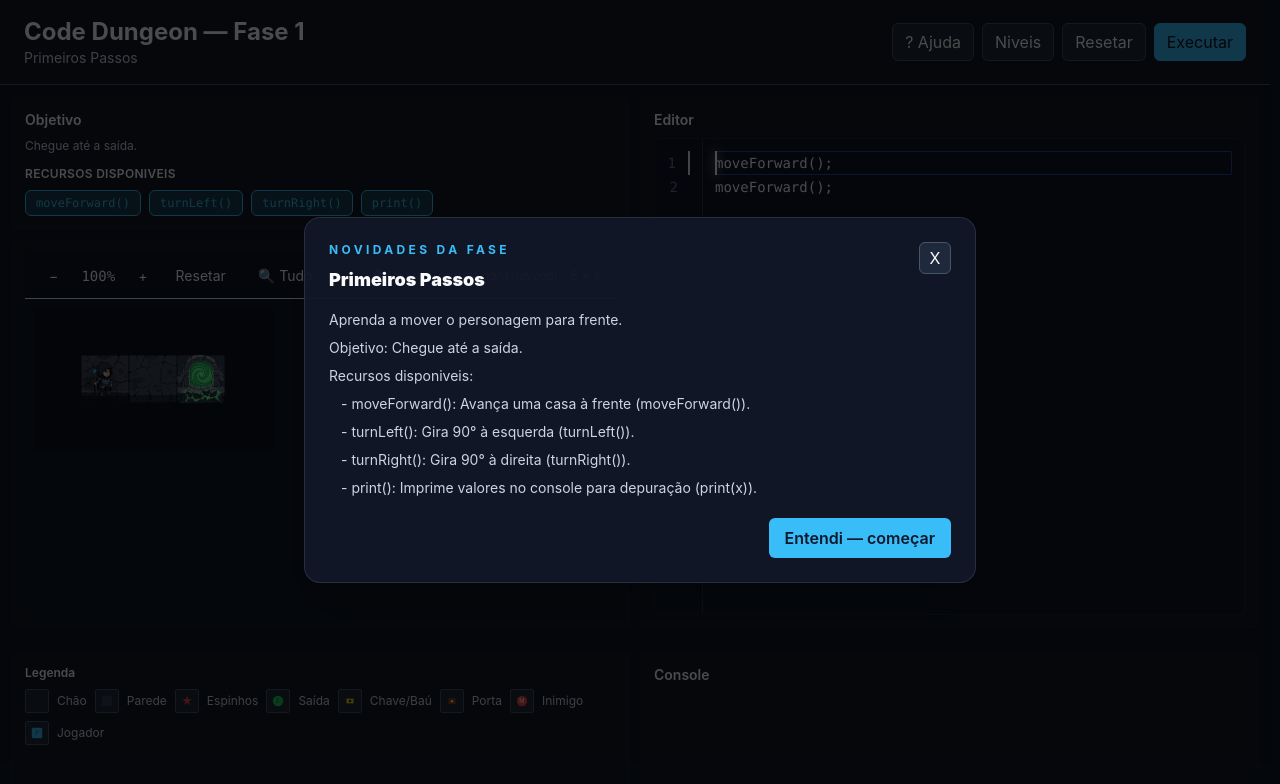
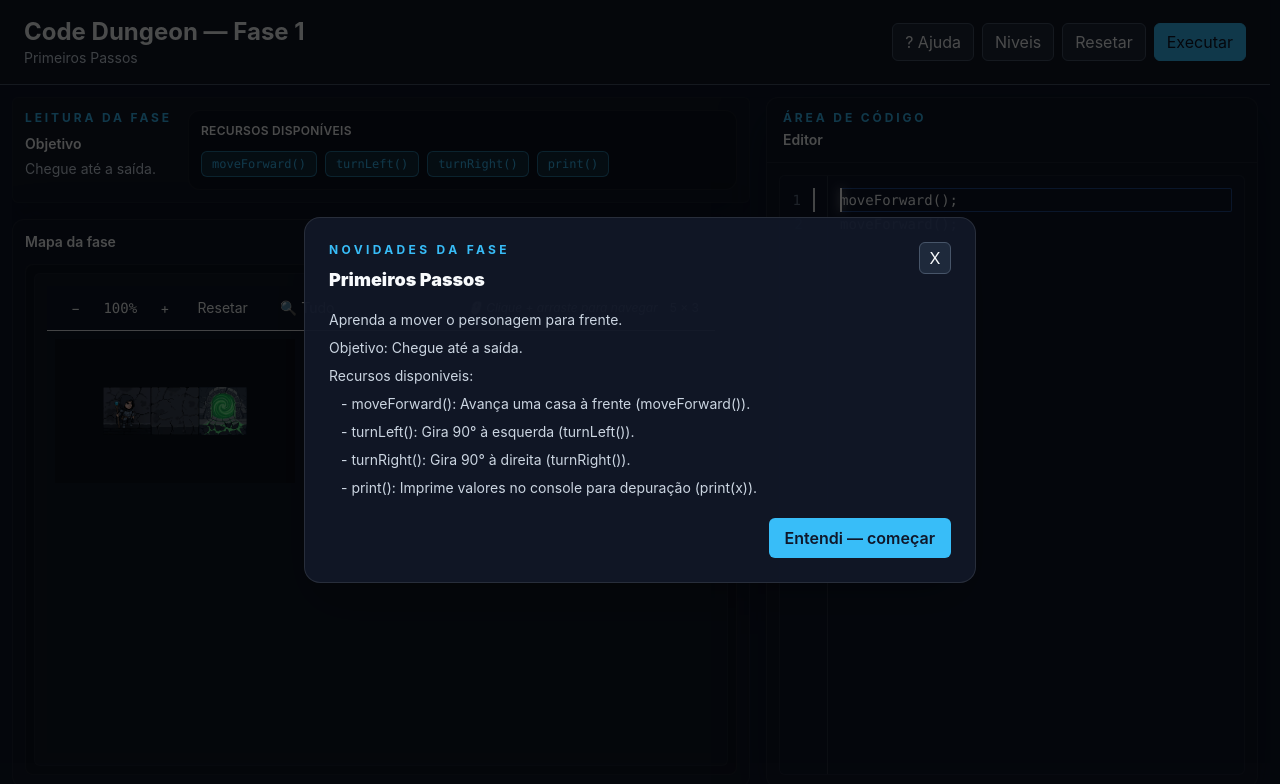
Before and after one commit to vinicius-pascoal/Code-Dungeon, a Next.js app: page /game in a window 1280 px wide. Shown: the top 784 px of the page. Built offline with nearby package versions, Linux system fonts and the light colour scheme.

Commit message:
update game page

```diff
--- a/src/components/game/GamePage.tsx
+++ b/src/components/game/GamePage.tsx
@@ -577,19 +577,24 @@ export default function GamePage() {
         </div>
       ) : null}
 
-      <main className="flex-1 grid grid-cols-2 gap-3 p-3 overflow-hidden">
-        {/* Grid - top left */}
-        <div className="flex flex-col gap-3 overflow-hidden">
-          <div className="panel p-3 rounded-md flex-shrink-0">
-            <h2 className="font-semibold text-sm mb-2">Objetivo</h2>
-            <p className="text-xs text-secondaryText mb-3">{selectedLevel.objective}</p>
-            <div className="mt-3">
-              <h3 className="text-xs font-semibold text-primaryText uppercase tracking-wide mb-2">Recursos Disponiveis</h3>
-              <div className="flex flex-wrap gap-2">
+      <main className="flex-1 min-h-0 overflow-hidden p-3">
+        <div className="grid h-full min-h-0 grid-cols-1 gap-4 xl:grid-cols-[minmax(0,1.35fr)_minmax(360px,0.9fr)]">
+          <section className="flex min-h-0 flex-col gap-4 overflow-hidden">
+            <div className="panel flex-shrink-0 rounded-xl border border-white/5 bg-panel/95 p-4 shadow-[0_18px_50px_rgba(2,6,23,0.35)]">
+              <div className="flex flex-col gap-4 lg:flex-row lg:items-start lg:justify-between">
+                <div className="max-w-2xl">
+                  <p className="text-xs font-bold uppercase tracking-[0.24em] text-magic">Leitura da fase</p>
+                  <h2 className="mt-2 text-sm font-semibold text-primaryText">Objetivo</h2>
+                  <p className="mt-1 text-sm leading-relaxed text-secondaryText">{selectedLevel.objective}</p>
+                </div>
+
+                <div className="min-w-0 flex-1 rounded-xl border border-white/5 bg-black/20 p-3">
+                  <h3 className="text-xs font-semibold uppercase tracking-wide text-primaryText">Recursos disponíveis</h3>
+                  <div className="mt-3 flex flex-wrap gap-2">
                     {selectedLevel.availableCommands.map((cmd: string) => (
                       <span
                         key={cmd}
-                    className="px-2.5 py-1 rounded-md text-xs font-mono bg-magic/20 border border-magic text-magic hover:bg-magic/30 transition-colors"
+                        className="rounded-md border border-magic/50 bg-magic/15 px-2.5 py-1 text-xs font-mono text-magic transition-colors hover:bg-magic/25"
                       >
                         {formatAvailableCommand(cmd)}
                       </span>
@@ -597,8 +602,17 @@ export default function GamePage() {
                   </div>
                 </div>
               </div>
+            </div>
 
-          <div className="flex-1 overflow-hidden">
+            <div className="flex min-h-0 flex-1 overflow-hidden rounded-xl border border-white/5 bg-panel/90 shadow-[0_18px_50px_rgba(2,6,23,0.35)]">
+              <div className="flex min-h-0 flex-1 flex-col overflow-hidden p-3">
+                <div className="mb-3 flex items-center justify-between gap-3">
+                  <div>
+                    <h2 className="text-sm font-semibold text-primaryText">Mapa da fase</h2>
+                  </div>
+                </div>
+
+                <div className="min-h-0 flex-1 overflow-hidden rounded-lg border border-white/5 bg-black/15 p-2">
                   <DungeonGrid
                     level={selectedLevel}
                     playerX={player.x}
@@ -610,34 +624,21 @@ export default function GamePage() {
                   />
                 </div>
               </div>
+            </div>
+          </section>
 
-        {/* Editor - top right */}
-        <div className="panel p-3 rounded-md flex flex-col overflow-hidden">
-          <h2 className="font-semibold text-sm mb-2">Editor</h2>
-          <div className="flex-1 overflow-hidden">
+          <section className="flex min-h-0 flex-col overflow-hidden rounded-xl border border-white/5 bg-panel/95 shadow-[0_18px_50px_rgba(2,6,23,0.35)]">
+            <div className="flex-shrink-0 border-b border-white/5 px-4 py-3">
+              <p className="text-xs font-bold uppercase tracking-[0.24em] text-magic">Área de código</p>
+              <h2 className="mt-1 text-sm font-semibold text-primaryText">Editor</h2>
+            </div>
+
+            <div className="min-h-0 flex-1 overflow-hidden p-3">
               <CodeEditor value={code} onChange={setCode} disabled={running} />
             </div>
+          </section>
         </div>
-
-        {/* Bottom row */}
       </main>
-
-      <div className="grid grid-cols-2 gap-3 p-3 h-40 flex-shrink-0">
-        {/* Legend - bottom left */}
-        <div className="overflow-auto">
-          <Legend />
-        </div>
-
-        {/* Console - bottom right */}
-        <div className="panel p-3 rounded-md overflow-auto">
-          <h3 className="font-semibold text-sm mb-2">Console</h3>
-          <div className="font-mono text-xs space-y-1">
-            {logs.map((l, i) => (
-              <div key={i} className="text-slate-300 leading-relaxed">{l}</div>
-            ))}
-          </div>
-        </div>
-      </div>
     </div>
   )
 }
```
Lines whose indentation alone changed are shown as unchanged.
